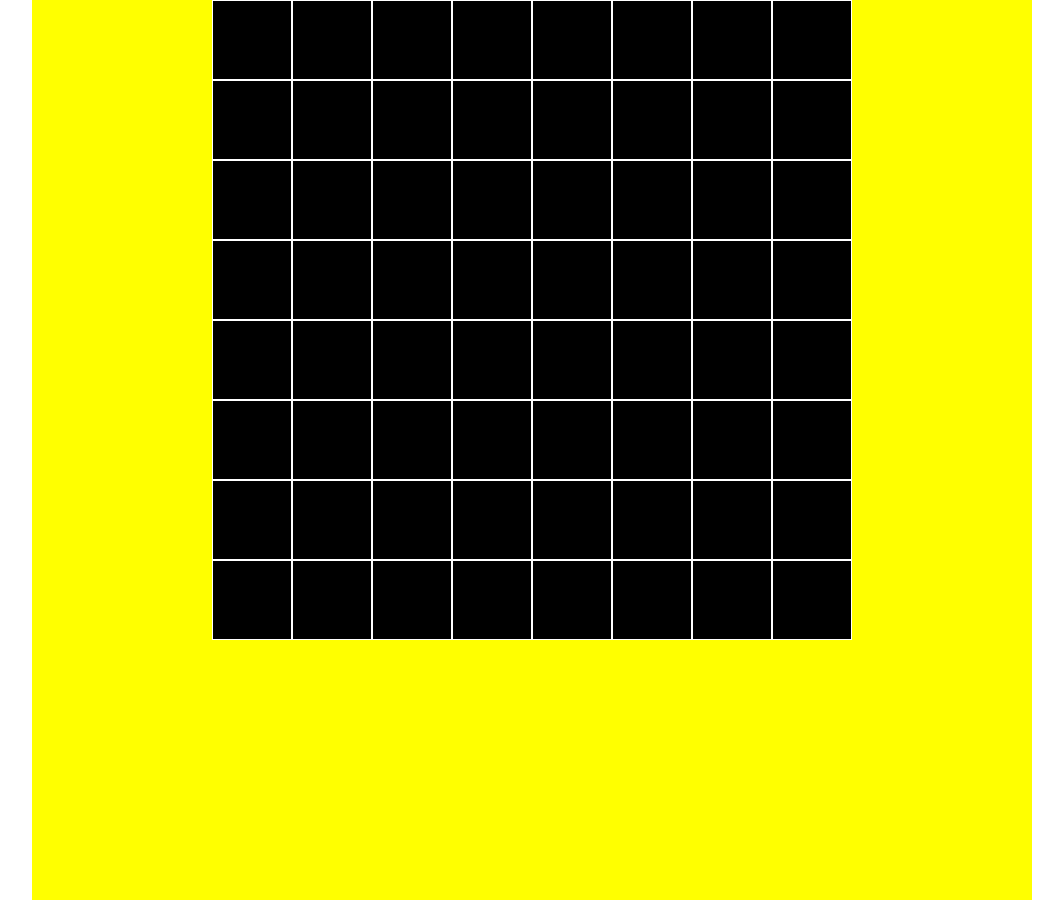
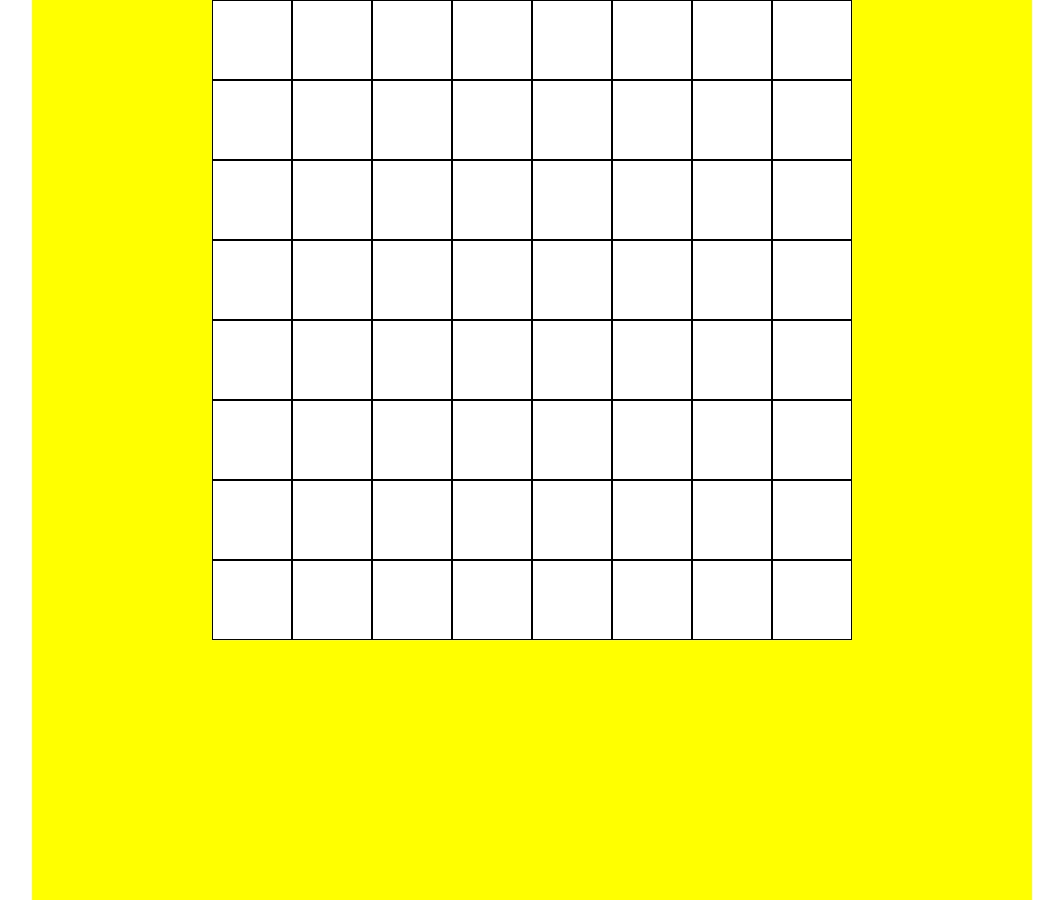
Before and after one commit to silvicardo/jquery-quadratini, a plain HTML site: page index.html in a window 1280 px wide. Shown: the whole page, without its empty margins (108-1171 px from the left). Drawn offline with nearby package versions, Linux system fonts and the light colour scheme.

Commit message:
cubes color

```diff
--- a/style.css
+++ b/style.css
@@ -24,6 +24,6 @@
   width: 80px;
   height: 80px;
   float: left;
-  border : 1px solid white;
-  background:black;
+  border : 1px solid black;
+  background:white;
 }
```
